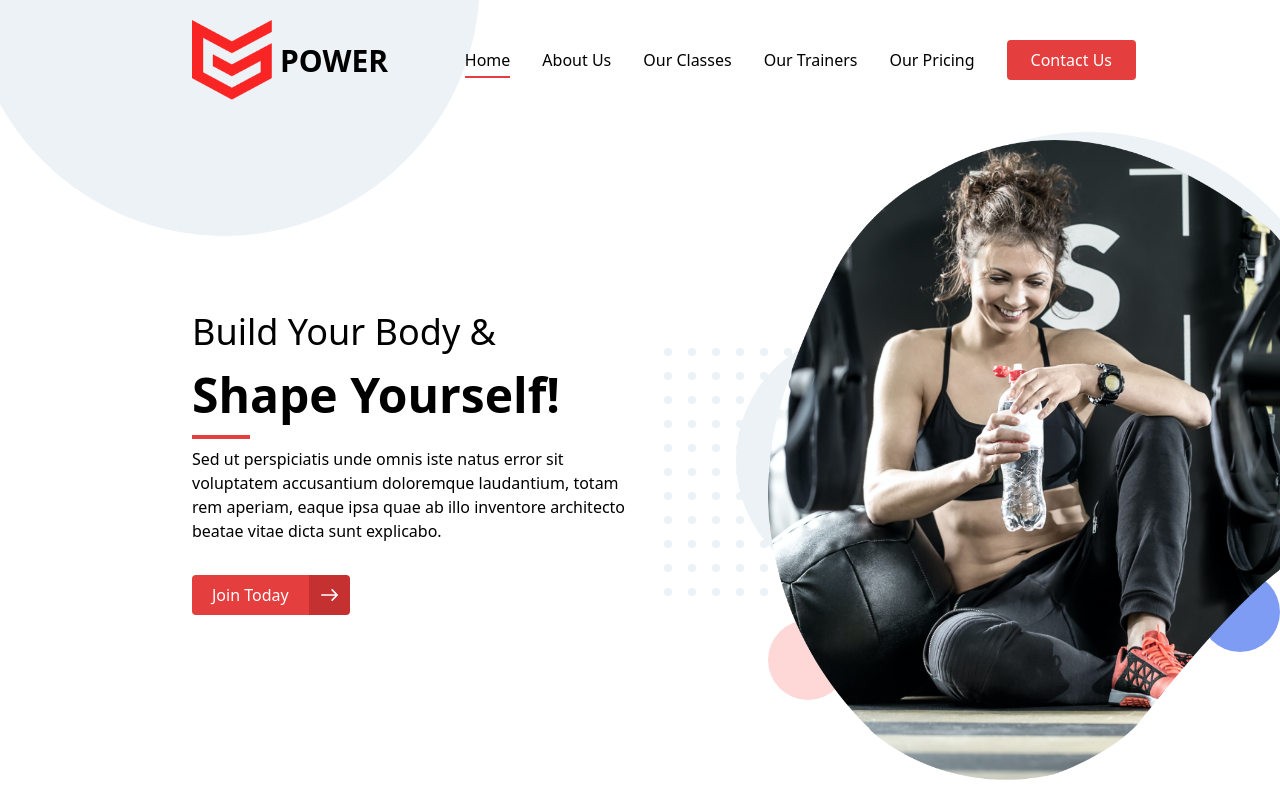
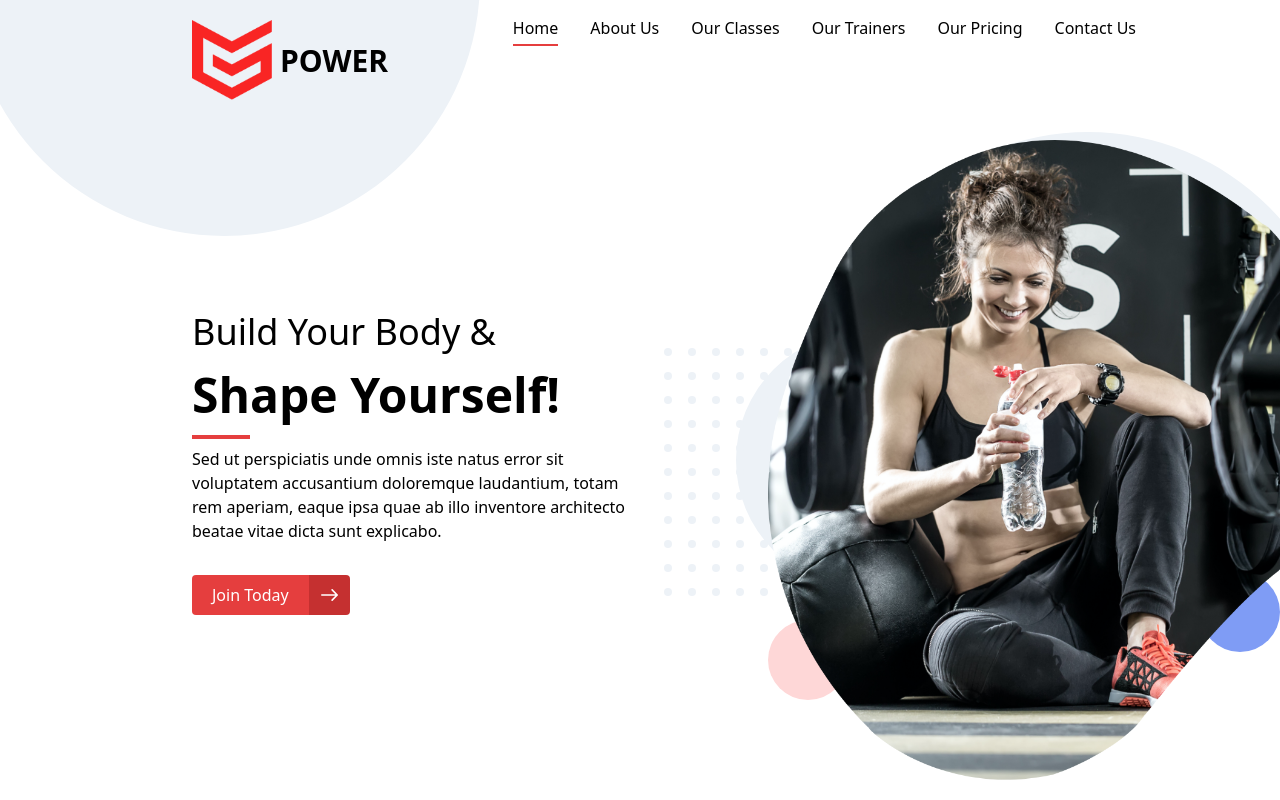
Before and after one commit to lhjd/istest, a Next.js app: page / in a window 1280 px wide. Shown: the top 800 px of the page. Built offline with nearby package versions, Linux system fonts and the light colour scheme; what @tailwindcss/custom-forms would draw is missing.

Commit message:
fix navbar

```diff
--- a/components/classes.js
+++ b/components/classes.js
@@ -30,6 +30,8 @@ const classes = () => {
     .map(c => <ClassInfo name={c.name} schedule={c.schedule} imgUrl={c.imgUrl} key={c.classId} />);
 
   return (
+    <>
+      <div id="classes" className="mb-48"></div>
       <section className="mb-32">
         <nav className="flex items-baseline justify-between">
           <h2 className="text-2xl font-bold">
@@ -46,6 +48,7 @@ const classes = () => {
           {classes}
         </div>
       </section>
+    </>
   );
 }
 
--- a/components/feedback.js
+++ b/components/feedback.js
@@ -3,7 +3,9 @@ import FeedbackForm from './feedbackForm'
 
 const feedback = () => {
   return (
-    <section className="mb-64">
+    <>
+    <div id="feedback" className="mb-48"></div>
+    <section className="mb-96">
         <h2 className="text-2xl font-bold">
           <span className="pb-4 border-b-4 border-red-600">What</span> People Says About Us?
         </h2>
@@ -13,6 +15,7 @@ const feedback = () => {
           <FeedbackForm />
         </div>
     </section>
+    </>
   );
 }
 
--- a/components/footer.js
+++ b/components/footer.js
@@ -2,7 +2,7 @@ import CompanySocialMedia from './company_social_media'
 
 const footer = () => {
   return (
-    <footer className="mt-32 mb-32 relative z-10 flex flex-col items-center">
+    <footer className="mt-32 mb-6 relative z-10 flex flex-col items-center">
       <div className="flex items-center mb-16">
         <div className="w-1/2">
           <div className="w-32 overflow-hidden mb-10">
@@ -67,8 +67,8 @@ const footer = () => {
           </div>
         </div>
       </div>
-      <div className="">
-        <p className="text-white text-center">Copyright © 2019 GYM. All rights reserved.</p>
+      <div className="border-t-2 border-white w-full">
+        <p className="text-white text-center py-2">Copyright © 2019 GYM. All rights reserved.</p>
       </div>
     </footer>
   );
--- a/components/layout.js
+++ b/components/layout.js
@@ -4,7 +4,7 @@ function Layout({ children }) {
     <div className="ml-48">
       {children}
     </div>
-    <svg xmlns="http://www.w3.org/2000/svg" viewBox="0 0 846.667 423.333" className="z-0 w-screen absolute bottom-0 left-0 transform translate-y-2">
+    <svg xmlns="http://www.w3.org/2000/svg" viewBox="0 0 846.667 423.333" className="z-0 w-screen absolute bottom-0 left-0">
         <path d="M0 423.333V190.11S47.01 81.295 123.624 45.71c122.282-56.798 130.846 66.376 339.705 95.574 171.997 24.045 193.724-4.893 274.258-12.466 67.93-6.388 109.08 2.078 109.08 2.078v292.437z" fill="#f92524" />
     </svg>
   </div>);
--- a/components/navbar.js
+++ b/components/navbar.js
@@ -1,20 +1,32 @@
-import Link from 'next/link'
+import { useState } from 'react'
 
 const navbar = () => {
+  const [currentSection, setCurrentSection] = useState('#');
+  const sections = [
+    {text: 'Home', anchor: '#'},
+    {text: 'About Us', anchor: '#story'},
+    {text: 'Our Classes', anchor: '#classes'},
+    {text: 'Our Trainers', anchor: '#trainers'},
+    {text: 'Our Pricing', anchor: '#pricing'},
+    {text: 'Contact Us', anchor: '#feedback'}];
+  const navLinks = sections.map(e => (
+    <a
+      href={e.anchor}
+      key={e.text}
+      onClick={() => setCurrentSection(e.anchor)}
+      className={currentSection === e.anchor ? 'mx-4 pb-1 border-b-2 border-red-600' : 'mx-4'}
+    >{e.text}</a>
+  ));
+
   return (
     <nav className="py-5 flex items-center justify-between relative">
-      <div className="flex items-center z-10">
-        <img src="/images/logo.png" alt="logo" className="mr-2 h-20 w-20" />
-        <h1 className="mr-2 text-3xl font-bold uppercase">Power</h1>
+      <div className="flex items-center relative">
+        <img src="/images/logo.png" alt="logo" className="mr-2 h-20 w-20 relative z-10" />
+        <h1 className="mr-2 text-3xl font-bold uppercase relative z-10">Power</h1>
+        <div className="circle bg-gray-200 rounded-full absolute z-0 transform -translate-x-56 -translate-y-20"></div>
       </div>
-      <div className="circle bg-gray-200 rounded-full absolute z-0 transform -translate-x-56 -translate-y-20"></div>
-      <div className="mr-32 relative z-10 flex items-baseline">
-        <Link href="/"><a className="mx-4 pb-1 border-b-2 border-red-600">Home</a></Link>
-        <Link href="/"><a className="mx-4">About Us</a></Link>
-        <Link href="/"><a className="mx-4">Our Classes</a></Link>
-        <Link href="/"><a className="mx-4">Our Trainers</a></Link>
-        <Link href="/"><a className="mx-4">Our Pricing</a></Link>
-        <Link href="/"><a className="mx-4 px-6 py-2 bg-red-600 text-white rounded">Contact Us</a></Link>
+      <div className="mr-32 z-10 flex items-baseline fixed top-0 right-0 transform translate-y-4">
+        {navLinks}
       </div>
     </nav>
   );
--- a/components/pricing.js
+++ b/components/pricing.js
@@ -27,7 +27,9 @@ const pricing = () => {
     />));
 
   return (
-    <section className="mb-32 flex flex-col items-center">
+    <>
+      <div id="pricing" className="mb-48"></div>
+      <section className="mb-32 flex flex-col items-center" id="pricing">
           <h2 className="text-2xl font-bold text-center mb-10">
             Our<span className="pb-4 border-b-4 border-red-600"> Pric</span>ing
           </h2>
@@ -43,6 +45,7 @@ const pricing = () => {
             {plans}
           </div>
       </section>
+    </>
   )
 }
 
--- a/components/story.js
+++ b/components/story.js
@@ -2,6 +2,8 @@ import Dots from './dots'
 
 const story = () => {
   return (
+    <>
+      <div id="story" className="mb-10"></div>
       <section className="flex mt-20 mb-32">
         <div className="relative mr-2">
           <img src="/images/story_blob.svg" alt="Our Story" className="absolute z-0 transform -translate-x-48" />
@@ -41,6 +43,7 @@ const story = () => {
           </div>
         </div>
       </section>
+    </>
   );
 }
 
--- a/components/trainers.js
+++ b/components/trainers.js
@@ -4,6 +4,8 @@ import TrainerPhoto from './trainerPhoto'
 const trainers = () => {
 
   return (
+    <>
+      <div id="trainers" className="mb-48"></div>
       <section className="mb-32 flex flex-col items-center">
         <div className="flex flex-col items-center mb-10">
           <h2 className="text-2xl font-bold text-center mb-10">
@@ -39,6 +41,7 @@ const trainers = () => {
           </div>
         </div>
       </section>
+    </>
   )
 }
 
--- a/tailwind.config.js
+++ b/tailwind.config.js
@@ -329,6 +329,7 @@ module.exports = {
       auto: 'auto',
       ...theme('spacing'),
       ...negative(theme('spacing')),
+      '96': '24rem',
     }),
     maxHeight: {
       full: '100%',
```
Lines whose indentation alone changed are shown as unchanged.
